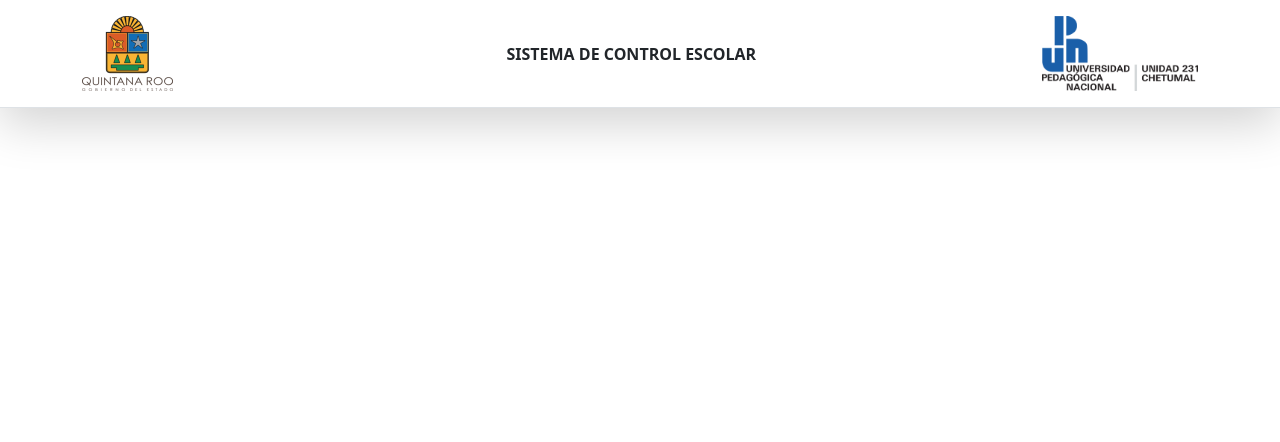
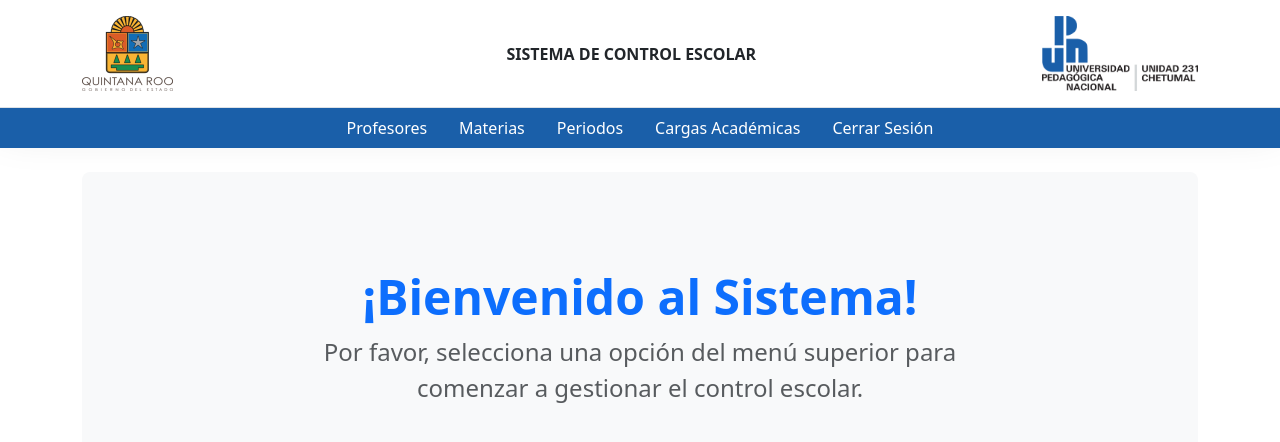
Before and after one commit to JonathanMooMijares/ProjectCargaProfesoesLite, a Vue app: page / in a window 1280 px wide. Shown: the top 442 px of the page. Built offline with nearby package versions, Linux system fonts and the light colour scheme.

Commit message:
Agregación de los routes

```diff
--- a/src/App.vue
+++ b/src/App.vue
@@ -1,11 +1,49 @@
 <script setup>
 import HeaderUPN from './components/headerUPN.vue'
+import NavUPN from './components/navUPN.vue'
+
+const enlacesCE = {
+  profesores: {
+    titulo: 'Profesores',
+    ruta: '/profesores'
+  },
+  materias: {
+    titulo: 'Materias',
+    ruta: '/materias'
+  },
+  periodos: {
+    titulo: 'Periodos',
+    ruta: '/periodos'
+  },
+  cargas: {
+    titulo: 'Cargas Académicas',
+    ruta: '/cargas'
+  },
+  salida: {
+    titulo: 'Cerrar Sesión',
+    ruta: '/salida'
+  }
+}
 
 </script>
 
 <template>
-  <HeaderUPN />
+  <header class="border-bottom py-3 shadow-lg bg-white">
+    <HeaderUPN />
+  </header>
+  <nav id="navItem" class="nav justify-content-center">
+    <NavUPN v-for="navElemento in enlacesCE" :navElementos="navElemento" />
+  </nav>
+  <main class="container mt-4">
+    <RouterView/>
+  </main>
+
+
 
 </template>
 
-<style scoped></style>
+<style scoped>
+nav {
+  background-color: #1a5fa9;
+}
+</style>
--- a/src/components/headerUPN.vue
+++ b/src/components/headerUPN.vue
@@ -1,43 +1,31 @@
 <template>
-    <header class="border-bottom py-3 shadow-lg bg-white">
     <div class="container">
         <div class="d-flex align-items-center justify-content-between flex-wrap gap-2">
 
             <div class="d-flex align-items-center justify-content-center gap-5 pe-5">
-                    <img :src="logoIzquierdo" alt="Logo Quintana Roo" height="75" class="logoResponsive" />
+                <img :src="elementos.logoIzquierdo" alt="Logo Quintana Roo" height="75" class="logoResponsive" />
             </div>
 
-                <div
-                    class="d-flex align-items-center gap-5 flex-grow-1 justify-content-center title text-center fw-bold">
-                    {{ titulo }}
+            <div class="d-flex align-items-center gap-5 flex-grow-1 justify-content-center title text-center fw-bold">
+                {{ elementos.titulo }}
             </div>
 
             <div class="d-flex align-items-center justify-content-center gap-5">
-                    <img :src="logoDerecho" alt="Logo UPN" height="75" class="logoResponsive" />
+                <img :src="elementos.logoDerecho" alt="Logo UPN" height="75" class="logoResponsive" />
             </div>
 
         </div>
     </div>
-    </header>
 </template>
 
 <script setup>
-import { defineProps } from 'vue'
 import logoQRooDefault from '@/assets/logos/logoQuintanaRoo.png'
 import logoUpnDefault from '@/assets/logos/logoUPN.png'
 
-defineProps({
-    titulo: {
-        type: String,
-        default: 'SISTEMA DE CONTROL ESCOLAR'
-    },
-    logoIzquierdo: {
-        type: String,
-        default: logoQRooDefault
-    },
-    logoDerecho: {
-        type: String,
-        default: logoUpnDefault
+const elementos = {
+    titulo: 'SISTEMA DE CONTROL ESCOLAR',
+    logoIzquierdo: logoQRooDefault,
+    logoDerecho: logoUpnDefault
 }
-})
+
 </script>
--- /dev/null
+++ b/src/components/navUPN.vue
@@ -0,0 +1,23 @@
+<template>
+    <RouterLink class="nav-link active" :to="navElementos.ruta">{{ navElementos.titulo }}</RouterLink>
+</template>
+
+<script setup>
+import { defineProps } from 'vue'
+defineProps({
+    navElementos: {
+        type: Object,
+    }
+})
+</script>
+
+<style scoped>
+.nav-link {
+    text-decoration: none;
+    color: #FFf;
+}
+
+.nav-link:hover {
+    color: #dcdcdc;
+}
+</style>
--- a/src/main.js
+++ b/src/main.js
@@ -1,6 +1,7 @@
 import { createApp } from 'vue'
 import App from './App.vue'
+import router from './routes'
 import 'bootstrap/dist/css/bootstrap.min.css'
 import 'bootstrap/dist/js/bootstrap.bundle.min.js'
 
-createApp(App).mount('#app')
+createApp(App).use(router).mount('#app')
--- /dev/null
+++ b/src/views/Bienvenida.vue
@@ -0,0 +1,10 @@
+<template>
+  <div class="p-5 mb-4 bg-light rounded-3 text-center">
+    <div class="container-fluid py-5">
+      <h1 class="display-5 fw-bold text-primary">¡Bienvenido al Sistema!</h1>
+      <p class="col-md-8 mx-auto fs-4 text-muted">
+        Por favor, selecciona una opción del menú superior para comenzar a gestionar el control escolar.
+      </p>
+    </div>
+  </div>
+</template>
```
Also changed, not shown: src/routes/index.js (+8 -4 lines). Lines whose indentation alone changed are shown as unchanged.
